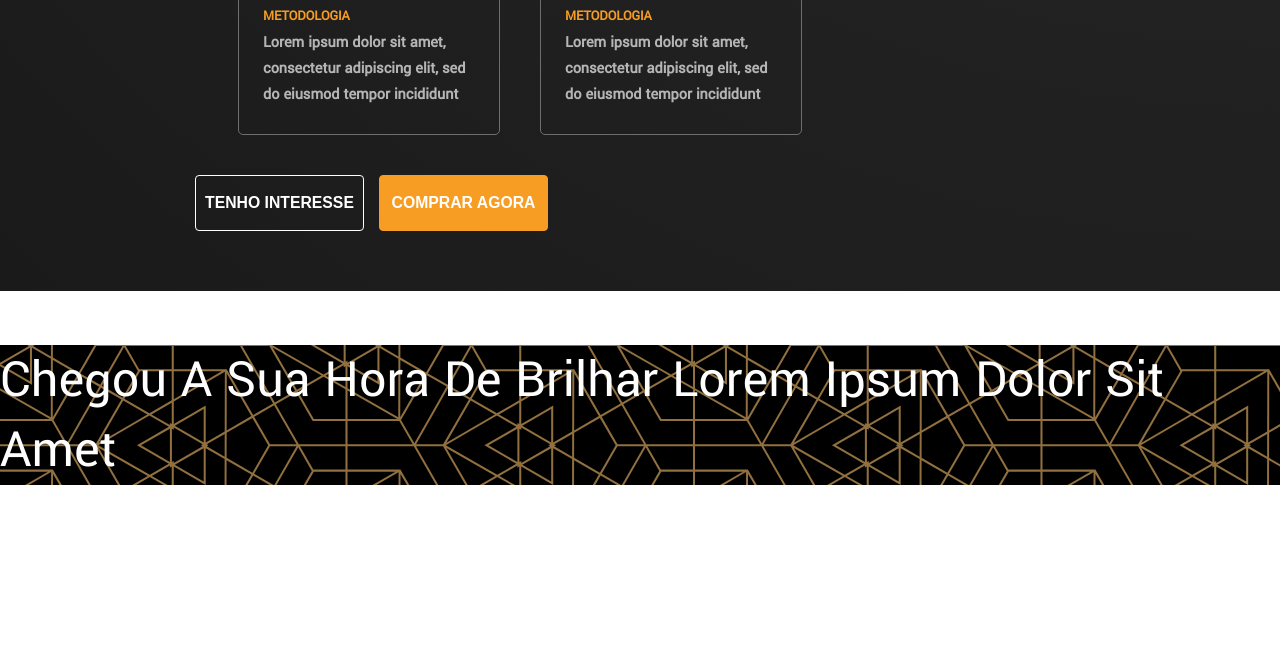
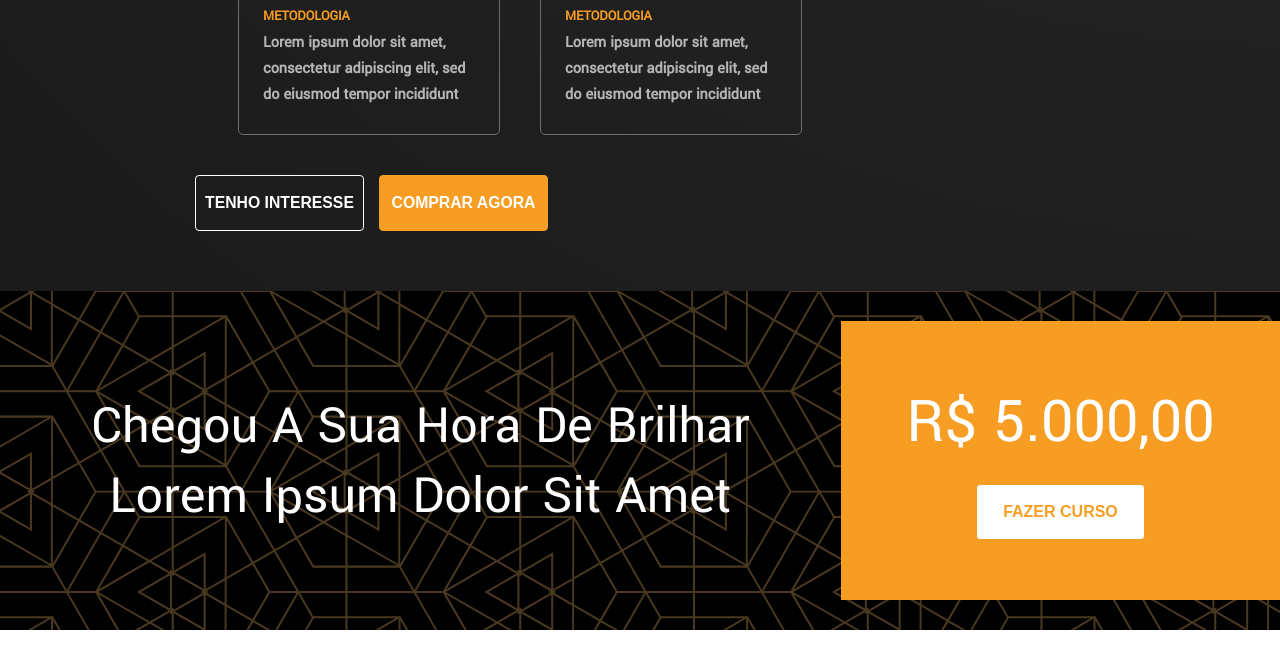
Before and after one commit to guivillar/projeto2, a plain HTML site: page index.html in a window 1280 px wide. Shown: the part 1872-2541 px from the top of the page. After the commit the page ends 2502 px from the top, so only its background shows below. Drawn offline with Linux system fonts and the light colour scheme.

Commit message:
Section preco finalizada

```diff
--- a/css/preco.css
+++ b/css/preco.css
@@ -1,13 +1,74 @@
 .preco{
-
-    height: 1000px;
+    background-color: #000;
 }
 
-.div-texto-preco{
+.div-preco{
+    background-color: #000;
+    background: linear-gradient(
+        rgba(0, 0, 0, 0.5),
+        rgba(0, 0, 0, 0.5)
+      ),
+      url("../assets/Grupo\ 34.svg");
+    text-align: center;
+    display: flex;
+    flex-direction: column;
+}
+
+.div-preco .div-texto-preco{
+    padding: 20px 30px;
+}
+
+/* .div-texto-preco{
     background-color: #000;
     background-image: url("../assets/Grupo\ 34.svg");
-}
+    text-align: center;
+    padding: 20px 30px;
+    opacity: 0.8 #000;
+} */
 
 .div-texto-preco .texto-preco.titulo-h1{
     text-transform: capitalize;
+    margin: 0
 }
+
+.div-valor-preco{
+    text-align: center;
+    background-color: #F89D24;
+    padding: 60px 30px;
+}
+
+.div-valor-preco .valor-preco.titulo-h1{
+    margin: 0;
+    font-size: 48px;
+}
+
+.div-valor-preco .btn.btn-preco{
+    background-color: #fff;
+    color: #F89D24;
+    margin-top: 20px;
+    font-size: 16px;
+}
+
+@media (min-width: 1200px){
+    .div-preco{
+        flex-direction: row;
+        padding: 30px 0;
+        align-items: center;
+    }
+
+    .div-valor-preco{
+        width: 700px;
+    }
+
+    .div-preco .div-texto-preco{
+        padding: 20px 70px;
+    }
+
+    .div-texto-preco .texto-preco.titulo-h1{
+        font-size: 54px;
+    }
+
+    .div-valor-preco .valor-preco.titulo-h1{
+        font-size: 64px;
+    }
+}
--- a/index.html
+++ b/index.html
@@ -77,8 +77,14 @@
             </div>
         </section>
         <section class="preco">
-            <div class="div-texto-preco">
-                <p class="texto-preco titulo-h1">Chegou a sua hora de brilhar lorem ipsum dolor sit amet</p>
+            <div class="div-preco">
+                <div class="div-texto-preco">
+                    <p class="texto-preco titulo-h1">Chegou a sua hora de brilhar lorem ipsum dolor sit amet</p>
+                </div>
+                <div class="div-valor-preco">
+                    <p class="valor-preco titulo-h1">R$ 5.000,00</p>
+                    <button id="fazerCurso" class="btn btn-preco" href="#">Fazer Curso</button>
+                </div>
             </div>
         </section>
     </body>
```
